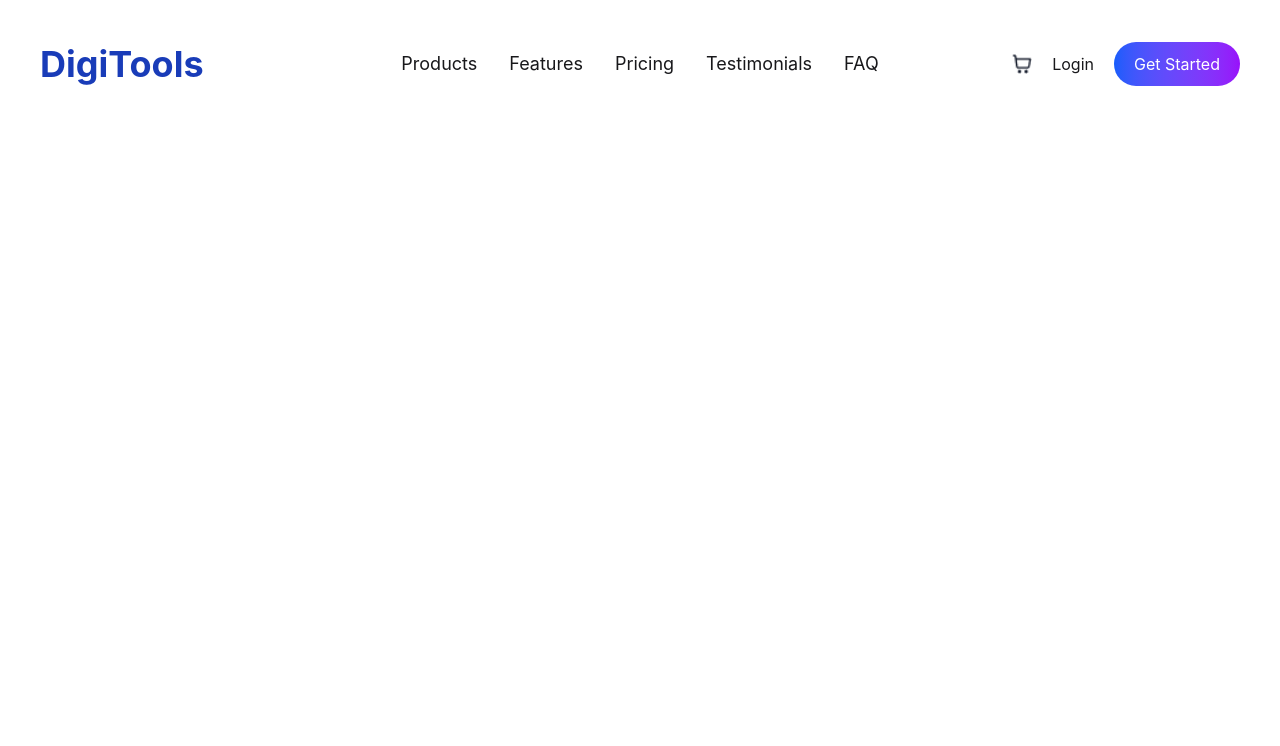
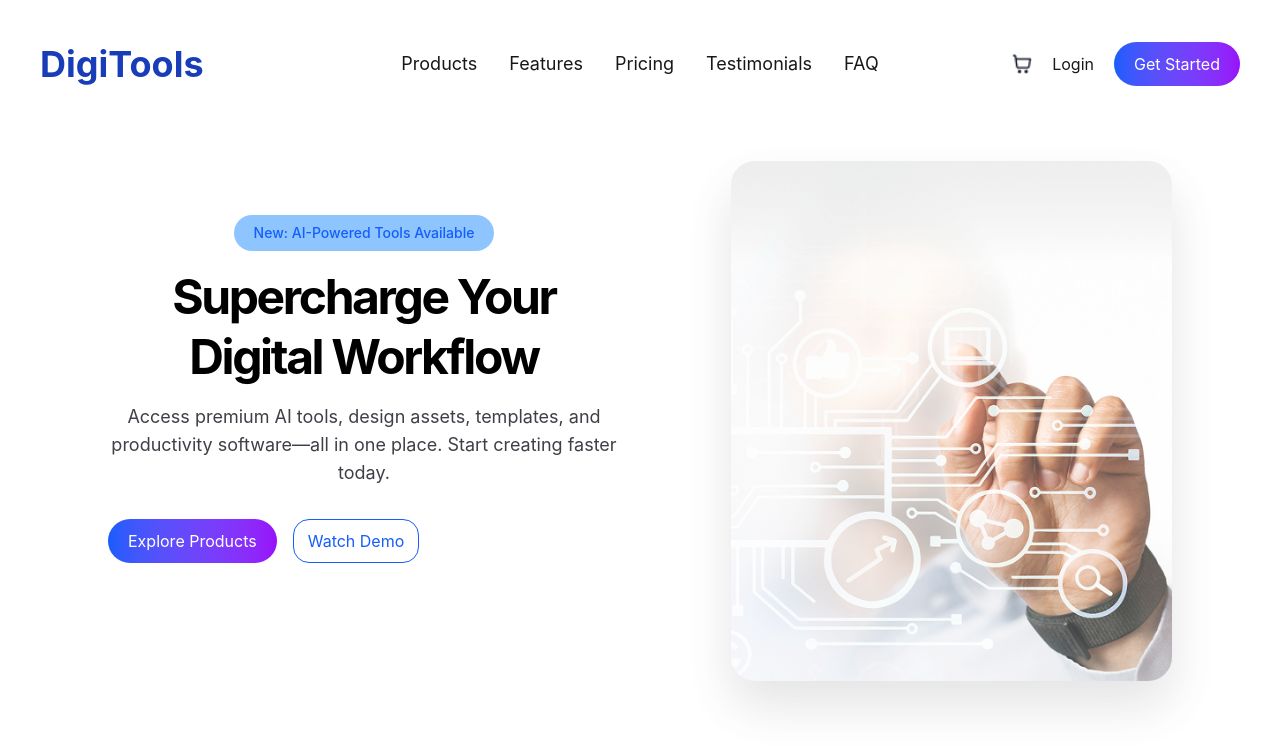
Before and after one commit to Aslam603/Digital-tools, a React (Vite) app: page / in a window 1280 px wide. Shown: the top 746 px of the page. Built offline with nearby package versions, Linux system fonts and the light colour scheme.

Commit message:
made banner section

```diff
--- a/src/App.jsx
+++ b/src/App.jsx
@@ -3,6 +3,7 @@
 import viteLogo from '/vite.svg'
 import './App.css'
 import NavBar from './components/navBar'
+import Banner from './components/banner'
 
 function App() {
   const [count, setCount] = useState(0)
@@ -12,6 +13,8 @@
 
 <NavBar></NavBar>
 
+<Banner></Banner>
+
 
     </>
   )
--- /dev/null
+++ b/src/components/banner.jsx
@@ -0,0 +1,53 @@
+import BannerImage from "../assets/banner.png";
+
+const Banner = () => {
+  return (
+    <div className="relative min-h-162.5 flex items-center overflow-hidden">
+      <div className="mx-auto grid grid-cols-1 lg:grid-cols-2 gap-10 items-center relative z-10">
+
+        {/* Left Content */}
+        <div className="space-y-4">
+          <div className="inline-flex items-center gap-2 bg-blue-300 text-blue-600 text-sm font-medium px-5 py-2 rounded-full">
+            New: AI-Powered Tools Available
+          </div>
+
+          <h1 className="text-4xl lg:text-5xl font-bold leading-tight tracking-tighter text-black">
+            Supercharge Your
+            <br />
+            <span>Digital Workflow</span>
+          </h1>
+
+          <p className="text-lg text-zinc-700 max-w-lg">
+            Access premium AI tools, design assets, templates, and productivity
+            software—all in one place. Start creating faster today.
+          </p>
+
+          <div className="flex flex-wrap gap-4 pt-4">
+            <button className="bg-linear-to-r from-blue-600 to-purple-600 text-white px-5 py-2.5 rounded-3xl">
+              Explore Products
+            </button>
+            <button className="border border-blue-600 text-blue-600 rounded-2xl px-3.5 py-2">
+              Watch Demo
+            </button>
+          </div>
+
+          <div className="h-12 w-px bg-white"></div>
+        </div> {/* End Left Content */}
+
+        {/* Right Content / Image */}
+        <div className="relative flex justify-center lg:justify-end">
+          <div className="relative">
+            <img
+              className="relative h-130 w-auto object-contain drop-shadow-2xl rounded-3xl animate-pulse"
+              src={BannerImage}
+              alt="AI Models Banner"
+            />
+          </div>
+        </div>
+
+      </div>
+    </div>
+  );
+};
+
+export default Banner;
```
Also changed, not shown: src/assets/banner.png (added).
